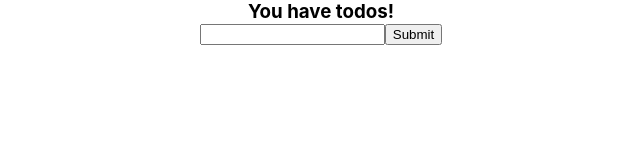
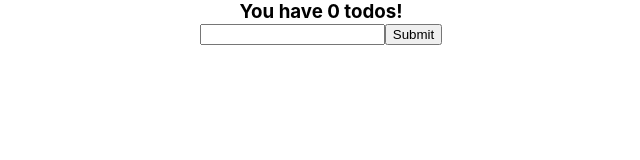
Before and after one commit to Saoa35/my-app_3-forms, a React (Create React App) app: page / in a window 1280 px wide. Shown: the top 160 px of the page, without its empty margins (319-959 px from the left). Built offline with nearby package versions, Linux system fonts and the light colour scheme.

Commit message:
added tasksCount prop to Header comp.

```diff
--- a/src/Components/ToDoList/ToDoList.js
+++ b/src/Components/ToDoList/ToDoList.js
@@ -4,12 +4,16 @@ import SubmitForm from './components/SubmitForm'
 
 export default class ToDoList extends Component {
 
+    state = {
+        tasks: [],
+    }
+
     render() {
 
         return(
             <div>
                 <h3>
-                    <Header />
+                    <Header tasksCount={this.state.tasks.length}/>
                 </h3>
                 <div>
                     <SubmitForm />
--- a/src/Components/ToDoList/components/Header.js
+++ b/src/Components/ToDoList/components/Header.js
@@ -6,7 +6,7 @@ export default class Header extends Component {
 
         return(
             <header>
-                You have  todos!
+                You have {this.props.tasksCount} todos!
             </header>
         )
     }
--- a/src/Components/ToDoList/components/SubmitForm.js
+++ b/src/Components/ToDoList/components/SubmitForm.js
@@ -6,10 +6,8 @@ export default class SubmitForm extends Component {
 
         return(
             <form>
-                <input type='text'></input>
-                <button>
-                    Submit
-                </button>
+                <input type='text'/>
+                <input type='submit' value='Submit'/>
             </form>
         )
     }
```
